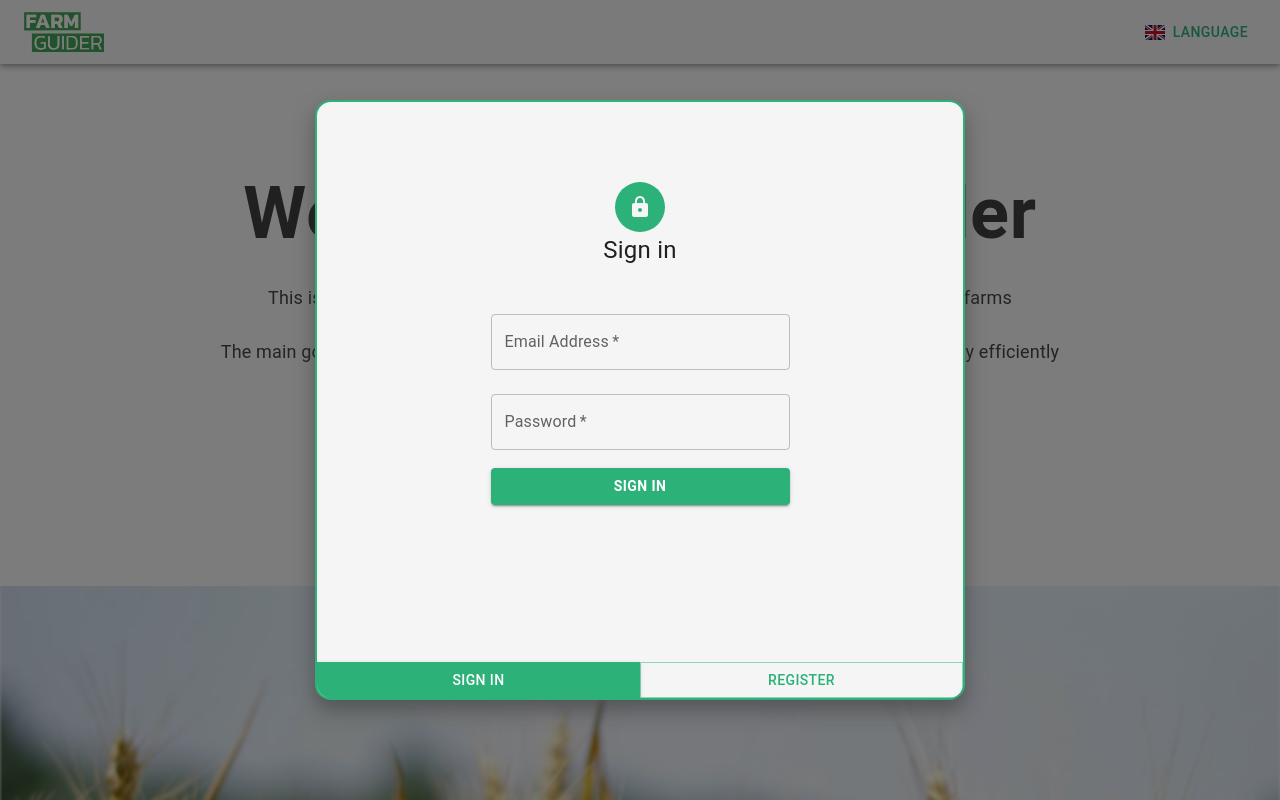
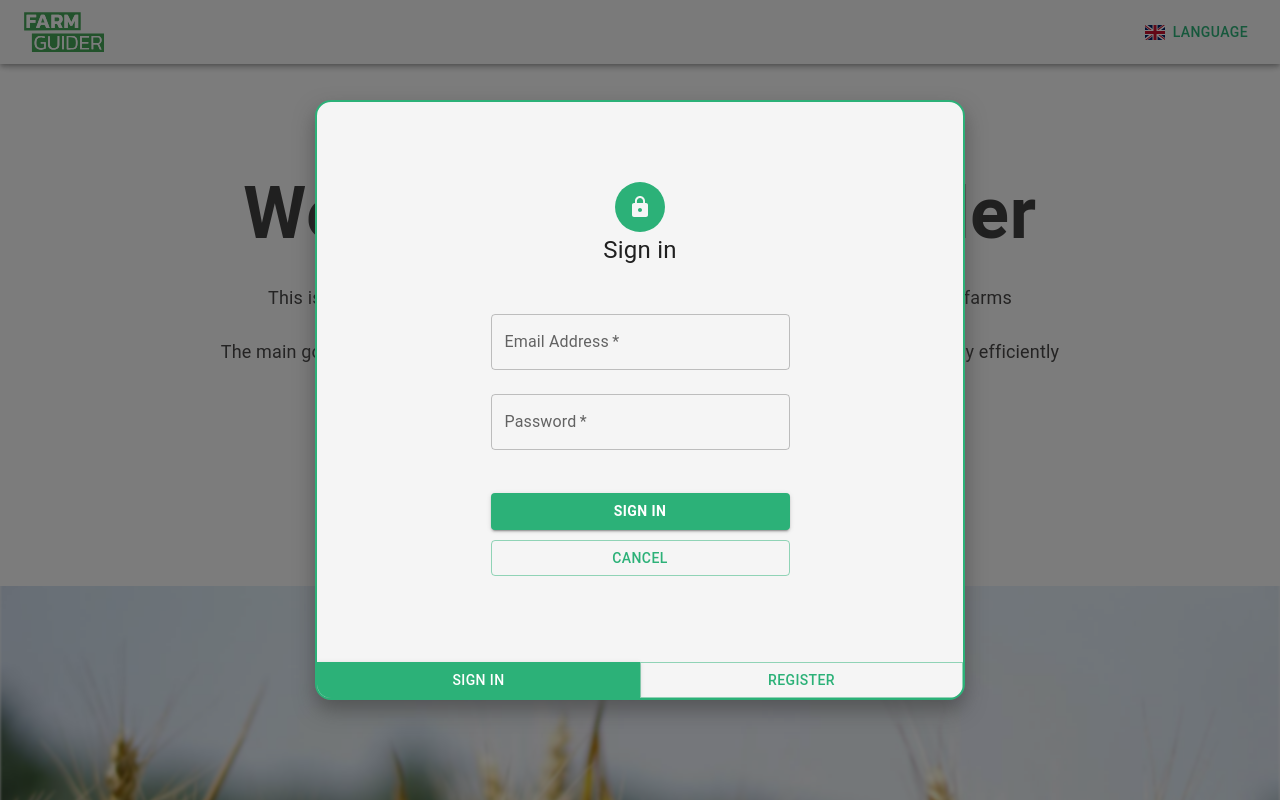
Before and after one commit to Primuu/FarmGuider-EngineeringProject, a React (Vite) app in the folder Frontend/farmguider-app/: page / in a window 1280 px wide. Both pictures are taken after a click on the button "GET STARTED". Shown: the top 800 px of the page. Built offline with nearby package versions, Linux system fonts and the light colour scheme; no server answers.

Commit message:
Change style authFormsModal

```diff
--- a/Frontend/farmguider-app/src/locales/english/authForms.json
+++ b/Frontend/farmguider-app/src/locales/english/authForms.json
@@ -8,6 +8,7 @@
     "emailLabel": "Email Address",
     "passwordLabel": "Password",
     "error": "Invalid credentials",
-    "button": "Sign in"
+    "loginButton": "Sign in",
+    "cancelButton": "Cancel"
   }
 }
--- a/Frontend/farmguider-app/src/locales/polish/authForms.json
+++ b/Frontend/farmguider-app/src/locales/polish/authForms.json
@@ -8,6 +8,7 @@
     "emailLabel": "Adres Email",
     "passwordLabel": "Hasło",
     "error": "Nieprawidłowe dane",
-    "button": "Zaloguj"
+    "loginButton": "Zaloguj",
+    "cancelButton": "Anuluj"
   }
 }
--- a/Frontend/farmguider-app/src/pages/NotLoggedPage/AuthFormsModal.tsx
+++ b/Frontend/farmguider-app/src/pages/NotLoggedPage/AuthFormsModal.tsx
@@ -38,7 +38,7 @@ const AuthFormsModal: React.FC<AuthFormsModalProps> = ({ open, onClose }) => {
                         unmountOnExit
                     >
                         <div>
-                            {activeForm === AuthFormType.Login && <LoginForm />}
+                            {activeForm === AuthFormType.Login && <LoginForm cancel={onClose} />}
                         </div>
                     </Slide>
                     <Slide
--- a/Frontend/farmguider-app/src/pages/NotLoggedPage/LoginForm.tsx
+++ b/Frontend/farmguider-app/src/pages/NotLoggedPage/LoginForm.tsx
@@ -6,7 +6,11 @@ import '@/pages/NotLoggedPage/loginForm.css';
 import LockIcon from '@mui/icons-material/Lock';
 import {useTranslation} from "react-i18next";
 
-const LoginForm = () => {
+interface LoginFormProps {
+    cancel: () => void;
+}
+
+const LoginForm: React.FC<LoginFormProps> = ({ cancel }) => {
     const [email, setEmail] = useState<string>('');
     const [password, setPassword] = useState<string>('');
     const [loginError, setLoginError] = useState<boolean>(false);
@@ -86,7 +90,15 @@ const LoginForm = () => {
                         variant="contained"
                         className="login-button"
                     >
-                        {t('login.button')}
+                        {t('login.loginButton')}
+                    </Button>
+
+                    <Button
+                        fullWidth
+                        variant="outlined"
+                        onClick={cancel}
+                    >
+                        {t('login.cancelButton')}
                     </Button>
                 </Box>
             </Box>
--- a/Frontend/farmguider-app/src/pages/NotLoggedPage/loginForm.css
+++ b/Frontend/farmguider-app/src/pages/NotLoggedPage/loginForm.css
@@ -31,7 +31,8 @@
             }
 
             .login-button {
-                margin-top: 10px;
+                margin-top: 35px;
+                margin-bottom: 10px;
                 font-weight: bold;
             }
         }
```
